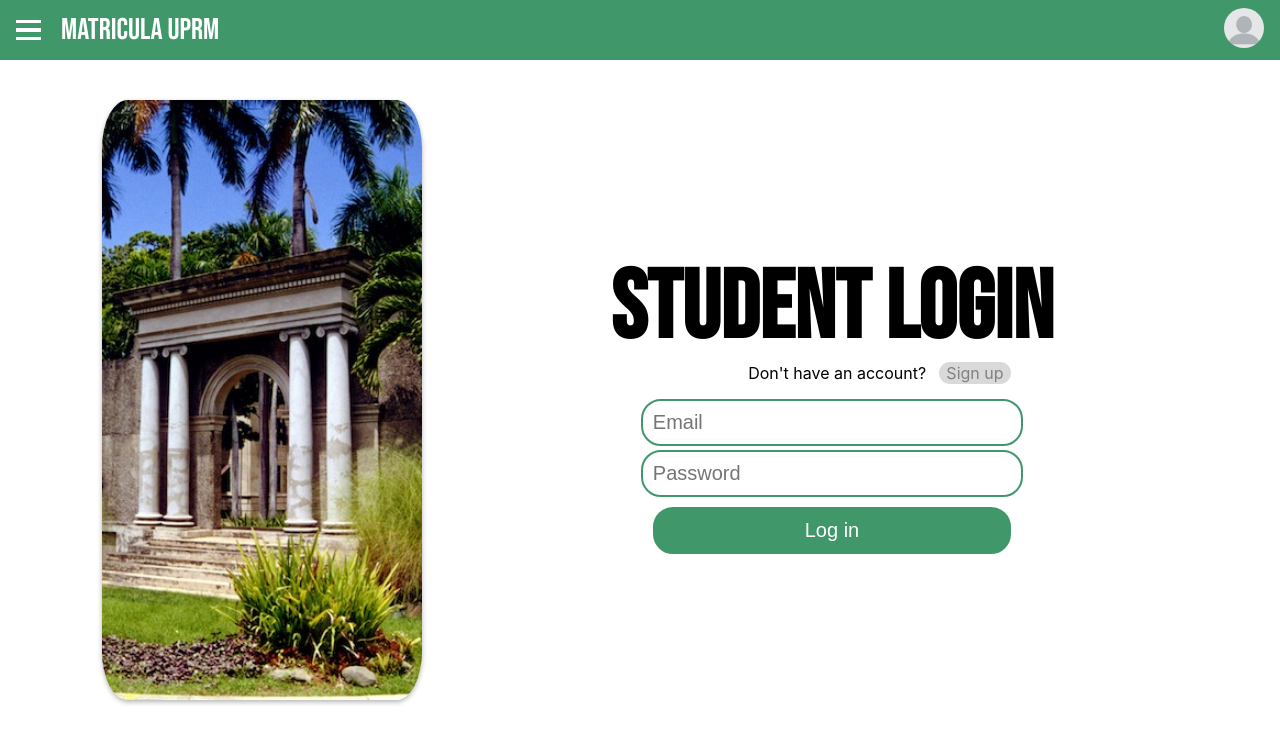
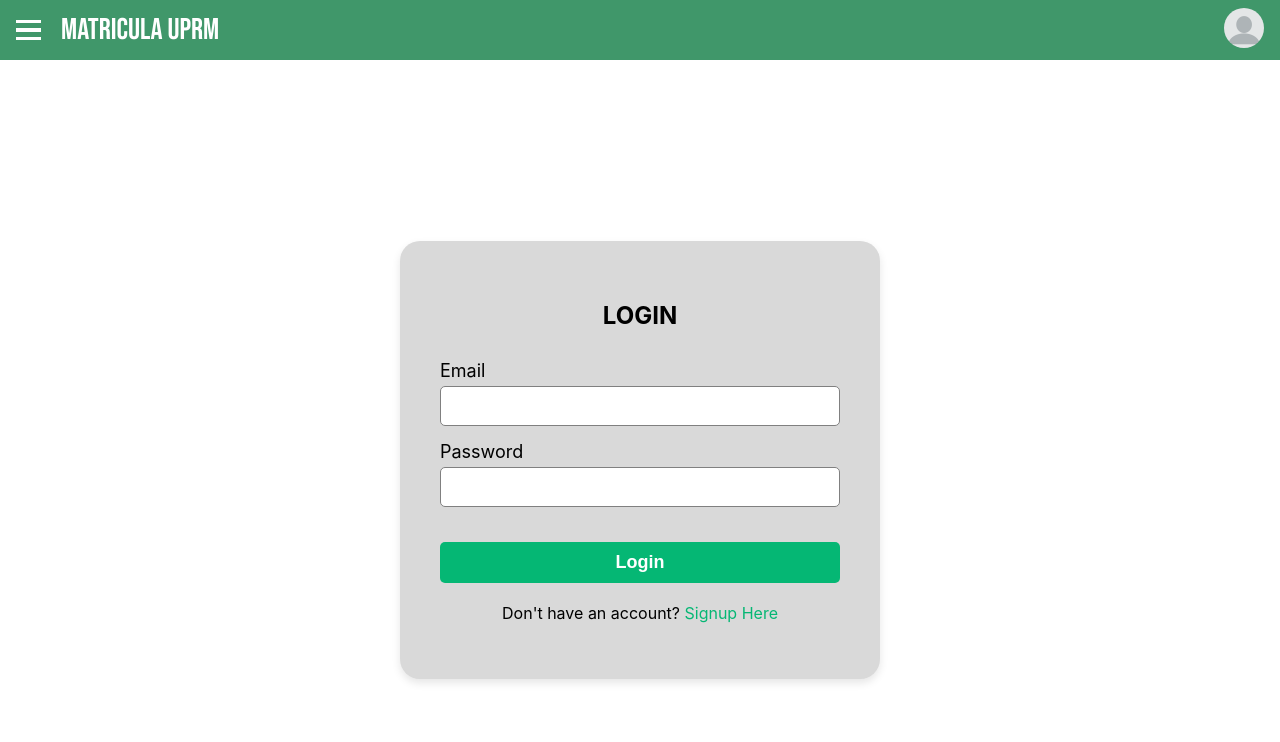
Before and after one commit to uprm-inso4101-2023-2024-s2/semester-project-studentenrollmentsystem, a React (Create React App) app: page /login in a window 1280 px wide. Shown: the top 742 px of the page. Built offline with nearby package versions, Linux system fonts and the light colour scheme.

Commit message:
Updated the login page

```diff
--- a/src/App.js
+++ b/src/App.js
@@ -5,6 +5,7 @@ import Navbar from './components/navbar';
 import HomePage from './pages/HomePage';
 import Calendar from './pages/Calendar';
 import LoginPage from './pages/Login';
+import SignUp from './pages/SignUp';
 
 function App() {
   return (
@@ -14,6 +15,7 @@ function App() {
         <Route path="/home" element={<HomePage />} />
         <Route path="/calendar" element={<Calendar />} />
         <Route path="/login" element={<LoginPage />} />
+        <Route path='/signup' element={<SignUp />}/>
         {/* Add more routes as necessary */}
       </Routes>
     </div>
--- a/src/pages/Login.js
+++ b/src/pages/Login.js
@@ -17,28 +17,21 @@ export default function LoginPage() {
   };
 
   return (
-    <div className={styles.loginPage}>
-      <div className="image">
-        <Portimage /> {}
-      </div>
-
-      <div className="row">
-        <div className="column" style={{marginLeft:'30%', marginTop:'15%'}}>
-          <h1 style={{ marginBottom: '-20px'}}>STUDENT LOGIN</h1>
-
-          <div style={{display: 'flex', justifyContent:'flex-end', alignItems: 'center', marginTop: '0px', marginRight: '30%'}}>
-            <p style={{marginRight: '2%'}}>Don't have an account?</p>
-            <a href="url" className={styles.signUpButton}>Sign up</a>
+    <div className={styles.signupContainer}>
+      <div className={styles.SignupBox}>
+        <h2>LOGIN</h2>
+        <form>
+          <div className={styles.field}>
+            <label>Email</label>
+            <input type="email" value={email} onChange={(e) => setEmail(e.target.value)} />
           </div>
-
-          <div>
-            <form>
-              <input type="text" id="uname" placeholder="Email" style={{marginBottom:'4px', borderRadius: '20px', padding: '10px', fontSize: '20px', width: '40%', borderColor: '#40976A', borderStyle: 'solid', borderWidth: '2px'}} onChange={(e) => setEmail(e.target.value)} value={email}></input><br/>
-              <input type="password" id="password" placeholder="Password" style={{borderRadius: '20px', padding: '10px', fontSize: '20px', width: '40%', borderColor: '#40976A', borderStyle: 'solid', borderWidth: '2px'}} onChange={(e) => setPassword(e.target.value)} value={password}></input><br/>
-              <input type="button" id="login" value='Log in' className={styles.loginButton} onClick={handleLogin}></input>
-            </form>
+          <div className={styles.field}>
+            <label>Password</label>
+            <input type="password" value={password} onChange={(e) => setPassword(e.target.value)} />
           </div>
-        </div>
+          <input type="button" value="Login" onClick={handleLogin} />
+        </form>
+        <p>Don't have an account? <a href="/Signup">Signup Here</a></p>
       </div>
     </div>
   );
--- /dev/null
+++ b/src/pages/SignUp.js
@@ -0,0 +1,38 @@
+import React from "react";
+import styles from "../styles/pages/signup.module.scss"
+
+export default function SignUp() {
+  return (
+    <div className={styles.signupContainer}>
+      <div className={styles.SignupBox}>
+        <h2>SIGN UP</h2>
+        <form>
+          <div className={styles.nameFields}>
+            <div className={styles.field}>
+              <label>Name</label>
+              <input type="text" placeholder=""></input>
+            </div>
+            <div className={styles.field}>
+              <label>Last Name</label>
+              <input type="text" placeholder=""></input>
+            </div>
+          </div>
+          <div className={styles.field}>
+            <label>Email</label>
+            <input type="email" placeholder="" />
+          </div>
+          <div className={styles.field}>
+            <label>New password</label>
+            <input type="password" placeholder="" />
+          </div>
+          <div className={styles.field}>
+            <label>Confirm password</label>
+            <input type="password" placeholder="" />
+          </div>
+          <input type="button" value="Create Account" />
+        </form>
+        <p>Already have an account? <a href="/login">Login Here</a></p>
+      </div>
+    </div>
+  );
+}
--- a/src/styles/pages/loginPage.module.scss
+++ b/src/styles/pages/loginPage.module.scss
@@ -1,71 +1,90 @@
-@import url('https://fonts.googleapis.com/css2?family=Bebas+Neue&display=swap');
-
-.LoginPage {
-    background-color: rgb(255, 255, 255);
-    width: 100%;
-
-    display: flex;
-    justify-content: center;
-    align-items: center;
+.signupContainer {
+  display: flex;
+  justify-content: center;
+  align-items: center;
+  min-height: 100vh;
 }
 
-.LoginPage-header {
-      text-align: center;
-      font-size: 24px;
-      color: #333;
+.SignupBox {
+  background-color: #D9D9D9;
+  width: 400px;
+  padding: 40px;
+  border-radius: 20px;
+  box-shadow: 0 4px 8px rgba(0, 0, 0, 0.1);
+  display: flex;
+  flex-direction: column;
 }
 
-h1 {
-    font-family: "Bebas Neue", sans-serif;
-    font-size: 6rem;
+h2 {
+  text-align: center;
+  margin-bottom: 30px;
+}
+
+form {
+  display: flex;
+  flex-direction: column;
+  width: 100%;
+}
+
+.nameFields {
+  display: flex;
+  justify-content: space-between;
+  margin-bottom: 15px;
+}
+
+.field {
+  display: flex;
+  flex-direction: column;
+  width: 100%;
+}
+
+.field:not(:last-child) {
+  margin-bottom: 15px; // Add margin-bottom to all fields except the last one
+}
+
+form label {
+  font-size: 18px;
+  text-align: left;
+  margin-bottom: 5px;
+}
+
+form input[type="text"],
+form input[type="email"],
+form input[type="password"] {
+  padding: 10px;
+  border: 1px solid gray;
+  border-radius: 5px;
+  font-size: 16px;
+}
+
+input[type="button"] {
+  width: 100%;
+  padding: 10px 0;
+  margin-top: 20px;
+  border: none;
+  border-radius: 5px;
+  background-color: #05B774;
+  color: white;
+  font-size: 18px;
+  font-weight: bold;
+  cursor: pointer;
+  transition: background-color 0.3s;
+
+  &:hover {
+    background-color: #04865a;
+  }
 }
 
 p {
-    font-size: 100%;
+  text-align: center;
+  margin-top: 20px;
 }
 
+a {
+  color: #05B774;
+  text-decoration: none;
 
-.loginButton {
-    margin-top: 10px;
-    border-radius: 20px;
-    padding: 10px;
-    font-size: 20px;
-    width: 40%;
-    background-color: #40976A;
-    cursor: pointer;
-    color: white;
-    border: 2px solid #40976A;
-    transition: background-color 0.3s ease, transform 0.3s ease;
+  &:hover {
+    text-decoration: underline;
   }
-
-  .loginButton:hover {
-    background-color: #2a6955;
-    transform: scale(1.05);
-  }
-
-  .signUpButton {
-    text-decoration: none;
-    font-size: 100%;
-    text-align: center;
-    background-color: #D9D9D9;
-    border-radius: 20px;
-    width: 70px;
-    color: GrayText;
-    padding: 0.2%;
-    transition: background-color 0.3s ease, transform 0.3s ease;
-  }
-
-  .signUpButton:hover {
-    background-color: #CCCCCC;
-    transform: scale(1.05);
-  }
-
-@media only screen and (max-width: 600px) {
-    .image {
-      display: none;
-    }
-
-    h1 {
-        font-size: xx-large;
-    }
-  }
+}
--- /dev/null
+++ b/src/styles/pages/signup.module.scss
@@ -0,0 +1,90 @@
+.signupContainer {
+    display: flex;
+    justify-content: center;
+    align-items: center;
+    min-height: 100vh;
+  }
+
+  .SignupBox {
+    background-color: #D9D9D9;
+    width: 400px;
+    padding: 40px;
+    border-radius: 20px;
+    box-shadow: 0 4px 8px rgba(0, 0, 0, 0.1);
+    display: flex;
+    flex-direction: column;
+  }
+
+  h2 {
+    text-align: center;
+    margin-bottom: 30px;
+  }
+
+  form {
+    display: flex;
+    flex-direction: column;
+    width: 100%;
+  }
+
+  .nameFields {
+    display: flex;
+    justify-content: space-between;
+    margin-bottom: 15px;
+  }
+
+  .field {
+    display: flex;
+    flex-direction: column;
+    width: 100%;
+  }
+
+  .field:not(:last-child) {
+    margin-bottom: 15px; // Add margin-bottom to all fields except the last one
+  }
+
+  form label {
+    font-size: 18px;
+    text-align: left;
+    margin-bottom: 5px;
+  }
+
+  form input[type="text"],
+  form input[type="email"],
+  form input[type="password"] {
+    padding: 10px;
+    border: 1px solid gray;
+    border-radius: 5px;
+    font-size: 16px;
+  }
+
+  input[type="button"] {
+    width: 100%;
+    padding: 10px 0;
+    margin-top: 20px;
+    border: none;
+    border-radius: 5px;
+    background-color: #05B774;
+    color: white;
+    font-size: 18px;
+    font-weight: bold;
+    cursor: pointer;
+    transition: background-color 0.3s;
+
+    &:hover {
+      background-color: #04865a;
+    }
+  }
+
+  p {
+    text-align: center;
+    margin-top: 20px;
+  }
+
+  a {
+    color: #05B774;
+    text-decoration: none;
+
+    &:hover {
+      text-decoration: underline;
+    }
+  }
```
